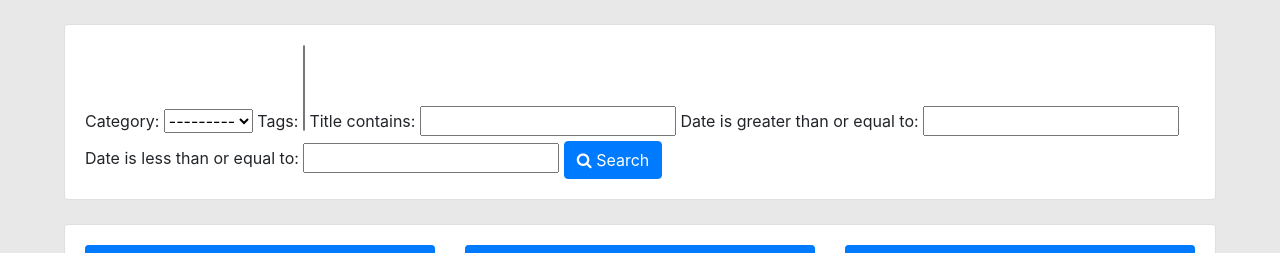
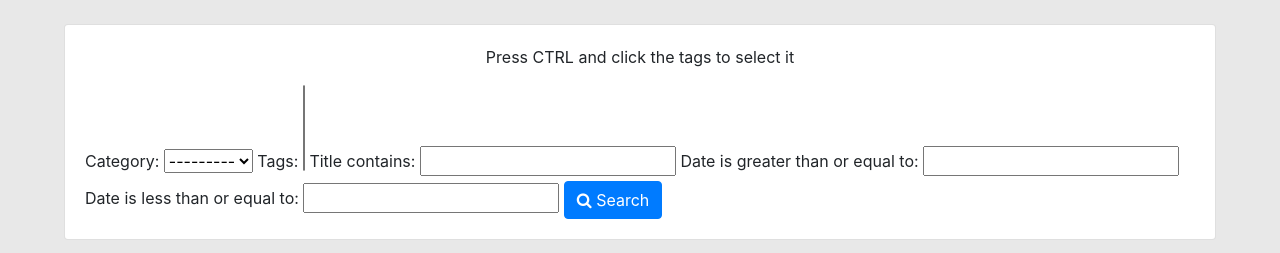
Before and after one commit to JimHok/FavLinks, a Django app: page / in a window 1280 px wide. Shown: the part 80-333 px from the top of the page. Run offline with Django 5.2, Linux system fonts and the light colour scheme; the visitor is signed in with stand-in values (Sample User, id 1); data that the repository does not hold is empty; parts of the project's set-up code (start-up, migrations or seed data) failed here and were passed over; some libraries are stand-ins or nearby versions.

Commit message:
UI update

```diff
--- a/favlinks/links/templates/links/fav_links.html
+++ b/favlinks/links/templates/links/fav_links.html
@@ -42,6 +42,7 @@
     {% include 'links/navbar.html' %}
     <br />
     <div class="card card-body">
+      <p class="text-center">Press CTRL and click the tags to select it</p>
       <form action="" method="GET">
         <div class="row-md">
           {% for field in myFilter.form %}
--- a/favlinks/links/templates/links/link_form.html
+++ b/favlinks/links/templates/links/link_form.html
@@ -1,7 +1,7 @@
 {% extends 'links/form_main.html'%} {%load static%} {% block content %}
 <div class="form-container">
   <h2 class="text-center mb-4">{{title}}</h2>
-
+  <p class="text-center">Press CTRL and click the tags to select it</p>
   <form action="" method="POST">
     {% csrf_token %} {% for field in form %} {% if not field.is_hidden %}
     <div class="form-group">
```
